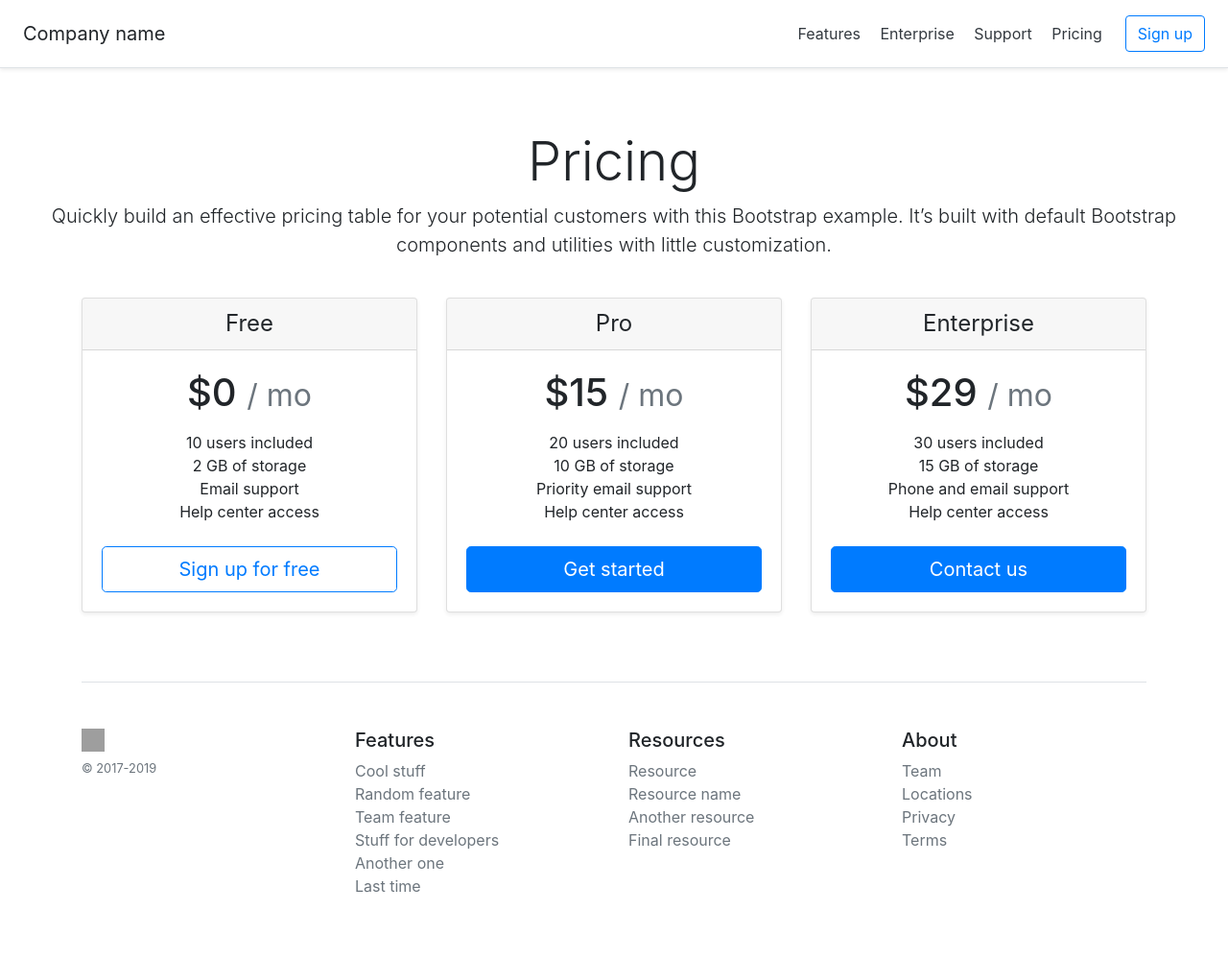
After one commit to Azazel101/schedulePi, a Flask app: template app/templates/test.html in a window 1280 px wide. The commit adds this page. Shown: the whole page at 96% size. Run offline with Flask 2, Linux system fonts and the light colour scheme; the template is opened without the code that fills it, so the values that code supplies are empty; grey boxes are pictures that could not be loaded.

Commit message:
update visual

```diff
--- /dev/null
+++ b/app/templates/test.html
@@ -0,0 +1,152 @@
+
+<!doctype html>
+<html lang="en">
+  <head>
+    <meta charset="utf-8">
+    <meta name="viewport" content="width=device-width, initial-scale=1, shrink-to-fit=no">
+    <meta name="description" content="">
+    <meta name="author" content="Mark Otto, Jacob Thornton, and Bootstrap contributors">
+    <meta name="generator" content="Jekyll v3.8.6">
+    <title>Pricing example · Bootstrap</title>
+
+    <link rel="canonical" href="https://getbootstrap.com/docs/4.4/examples/pricing/">
+
+    <!-- Bootstrap core CSS -->
+<link href="/docs/4.4/dist/css/bootstrap.min.css" rel="stylesheet" integrity="sha384-Vkoo8x4CGsO3+Hhxv8T/Q5PaXtkKtu6ug5TOeNV6gBiFeWPGFN9MuhOf23Q9Ifjh" crossorigin="anonymous">
+
+    <!-- Favicons -->
+<link rel="apple-touch-icon" href="/docs/4.4/assets/img/favicons/apple-touch-icon.png" sizes="180x180">
+<link rel="icon" href="/docs/4.4/assets/img/favicons/favicon-32x32.png" sizes="32x32" type="image/png">
+<link rel="icon" href="/docs/4.4/assets/img/favicons/favicon-16x16.png" sizes="16x16" type="image/png">
+<link rel="manifest" href="/docs/4.4/assets/img/favicons/manifest.json">
+<link rel="mask-icon" href="/docs/4.4/assets/img/favicons/safari-pinned-tab.svg" color="#563d7c">
+<link rel="icon" href="/docs/4.4/assets/img/favicons/favicon.ico">
+<meta name="msapplication-config" content="/docs/4.4/assets/img/favicons/browserconfig.xml">
+<meta name="theme-color" content="#563d7c">
+
+
+    <style>
+      .bd-placeholder-img {
+        font-size: 1.125rem;
+        text-anchor: middle;
+        -webkit-user-select: none;
+        -moz-user-select: none;
+        -ms-user-select: none;
+        user-select: none;
+      }
+
+      @media (min-width: 768px) {
+        .bd-placeholder-img-lg {
+          font-size: 3.5rem;
+        }
+      }
+    </style>
+    <!-- Custom styles for this template -->
+    <link href="pricing.css" rel="stylesheet">
+  </head>
+  <body>
+    <div class="d-flex flex-column flex-md-row align-items-center p-3 px-md-4 mb-3 bg-white border-bottom shadow-sm">
+  <h5 class="my-0 mr-md-auto font-weight-normal">Company name</h5>
+  <nav class="my-2 my-md-0 mr-md-3">
+    <a class="p-2 text-dark" href="#">Features</a>
+    <a class="p-2 text-dark" href="#">Enterprise</a>
+    <a class="p-2 text-dark" href="#">Support</a>
+    <a class="p-2 text-dark" href="#">Pricing</a>
+  </nav>
+  <a class="btn btn-outline-primary" href="#">Sign up</a>
+</div>
+
+<div class="pricing-header px-3 py-3 pt-md-5 pb-md-4 mx-auto text-center">
+  <h1 class="display-4">Pricing</h1>
+  <p class="lead">Quickly build an effective pricing table for your potential customers with this Bootstrap example. It’s built with default Bootstrap components and utilities with little customization.</p>
+</div>
+
+<div class="container">
+  <div class="card-deck mb-3 text-center">
+    <div class="card mb-4 shadow-sm">
+      <div class="card-header">
+        <h4 class="my-0 font-weight-normal">Free</h4>
+      </div>
+      <div class="card-body">
+        <h1 class="card-title pricing-card-title">$0 <small class="text-muted">/ mo</small></h1>
+        <ul class="list-unstyled mt-3 mb-4">
+          <li>10 users included</li>
+          <li>2 GB of storage</li>
+          <li>Email support</li>
+          <li>Help center access</li>
+        </ul>
+        <button type="button" class="btn btn-lg btn-block btn-outline-primary">Sign up for free</button>
+      </div>
+    </div>
+    <div class="card mb-4 shadow-sm">
+      <div class="card-header">
+        <h4 class="my-0 font-weight-normal">Pro</h4>
+      </div>
+      <div class="card-body">
+        <h1 class="card-title pricing-card-title">$15 <small class="text-muted">/ mo</small></h1>
+        <ul class="list-unstyled mt-3 mb-4">
+          <li>20 users included</li>
+          <li>10 GB of storage</li>
+          <li>Priority email support</li>
+          <li>Help center access</li>
+        </ul>
+        <button type="button" class="btn btn-lg btn-block btn-primary">Get started</button>
+      </div>
+    </div>
+    <div class="card mb-4 shadow-sm">
+      <div class="card-header">
+        <h4 class="my-0 font-weight-normal">Enterprise</h4>
+      </div>
+      <div class="card-body">
+        <h1 class="card-title pricing-card-title">$29 <small class="text-muted">/ mo</small></h1>
+        <ul class="list-unstyled mt-3 mb-4">
+          <li>30 users included</li>
+          <li>15 GB of storage</li>
+          <li>Phone and email support</li>
+          <li>Help center access</li>
+        </ul>
+        <button type="button" class="btn btn-lg btn-block btn-primary">Contact us</button>
+      </div>
+    </div>
+  </div>
+
+  <footer class="pt-4 my-md-5 pt-md-5 border-top">
+    <div class="row">
+      <div class="col-12 col-md">
+        <img class="mb-2" src="/docs/4.4/assets/brand/bootstrap-solid.svg" alt="" width="24" height="24">
+        <small class="d-block mb-3 text-muted">&copy; 2017-2019</small>
+      </div>
+      <div class="col-6 col-md">
+        <h5>Features</h5>
+        <ul class="list-unstyled text-small">
+          <li><a class="text-muted" href="#">Cool stuff</a></li>
+          <li><a class="text-muted" href="#">Random feature</a></li>
+          <li><a class="text-muted" href="#">Team feature</a></li>
+          <li><a class="text-muted" href="#">Stuff for developers</a></li>
+          <li><a class="text-muted" href="#">Another one</a></li>
+          <li><a class="text-muted" href="#">Last time</a></li>
+        </ul>
+      </div>
+      <div class="col-6 col-md">
+        <h5>Resources</h5>
+        <ul class="list-unstyled text-small">
+          <li><a class="text-muted" href="#">Resource</a></li>
+          <li><a class="text-muted" href="#">Resource name</a></li>
+          <li><a class="text-muted" href="#">Another resource</a></li>
+          <li><a class="text-muted" href="#">Final resource</a></li>
+        </ul>
+      </div>
+      <div class="col-6 col-md">
+        <h5>About</h5>
+        <ul class="list-unstyled text-small">
+          <li><a class="text-muted" href="#">Team</a></li>
+          <li><a class="text-muted" href="#">Locations</a></li>
+          <li><a class="text-muted" href="#">Privacy</a></li>
+          <li><a class="text-muted" href="#">Terms</a></li>
+        </ul>
+      </div>
+    </div>
+  </footer>
+</div>
+</body>
+</html>
--- a/app/views.py
+++ b/app/views.py
@@ -89,7 +89,8 @@ def addpin():
         pin = request.form['pin']
         io = request.form['io']
         print(name, pin, io)
-        newpin = Pin(name=name, pin=pin, io=bool(io))
+        print(bool(int(io)))
+        newpin = Pin(name=name, pin=pin, io=bool(int(io)))
         db.session.add(newpin)
         db.session.commit()
         flash(f'Sucessfull add!')
```
Also changed, not shown: app/templates/index.html (+47 -19 lines), app/database.db, 1 other file.
